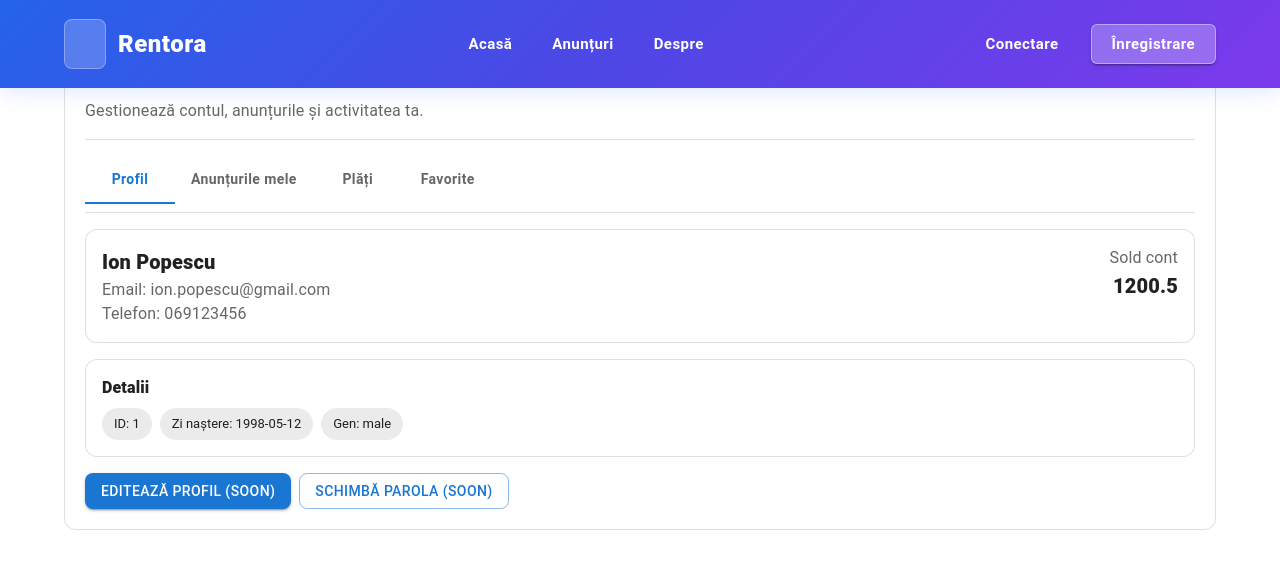
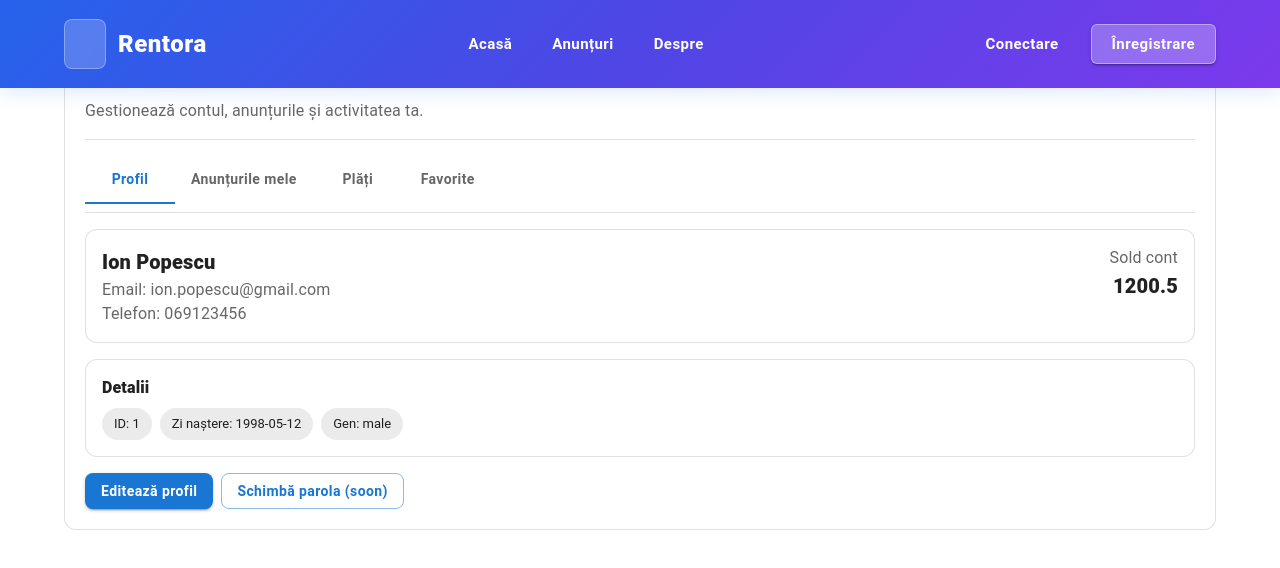
Before and after one commit to JanCojocari/TW_Project_Frontend, a React (Vite) app: page /dashboard in a window 1280 px wide. Shown: the top 568 px of the page. Built offline with nearby package versions, Linux system fonts and the light colour scheme; some icons are missing.

Commit message:
New Edit Profile Page

```diff
--- a/src/app/paths.ts
+++ b/src/app/paths.ts
@@ -8,5 +8,6 @@ export const paths = {
     general:"*",
     apartmentDetailRoute: "/apartments/:id",
     apartmentDetail: (id: number) => `/apartments/${id}`,
+    editProfile: "/dashboard/edit-profile",
 
 } as const;
--- a/src/app/routes.tsx
+++ b/src/app/routes.tsx
@@ -5,7 +5,8 @@ import Dashboard from "../pages/Dashboard";
 import About from "../pages/About";
 import { paths } from "./paths";
 import Listings from "../pages/Listings.tsx";
-import ApartmentDetail from "../pages/ApartmentDetail.tsx"
+import ApartmentDetail from "../pages/ApartmentDetail.tsx";
+import EditProfile from "../pages/EditProfile.tsx";
 
 // Trebuie de introdus rolul de chirias si de proprietar asa incat path-s sa se afiseze in dependenta de rol
 export const publicRoutes = [
@@ -22,6 +23,7 @@ export const privateRoutes = [
         role: "role",
     },
     { path: paths.apartmentDetailRoute, element: <ApartmentDetail /> },
+    { path: paths.editProfile, element: <EditProfile /> },
 
 ];
 
--- a/src/pages/Dashboard.tsx
+++ b/src/pages/Dashboard.tsx
@@ -1,4 +1,5 @@
 import { useMemo, useState } from "react";
+import { useNavigate } from "react-router-dom";
 import {
     Box,
     Button,
@@ -15,6 +16,7 @@ import {
 
 import { apartments } from "../mockdata/apartments";
 import { users } from "../mockdata/users";
+import { paths } from "../app/paths";
 
 type DashboardTab = 0 | 1 | 2 | 3;
 
@@ -37,6 +39,7 @@ function setFavorites(ids: number[]) {
 }
 
 export default function Dashboard() {
+    const navigate = useNavigate();
     const [tab, setTab] = useState<DashboardTab>(0);
 
     // TODO: replace with AuthContext later
@@ -97,7 +100,10 @@ export default function Dashboard() {
 
                 <Box sx={{ pt: 2 }}>
                     {tab === 0 && (
-                        <ProfileTab currentUser={currentUser} />
+                        <ProfileTab
+                            currentUser={currentUser}
+                            onEditProfile={() => navigate(paths.editProfile)}
+                        />
                     )}
 
                     {tab === 1 && (
@@ -127,7 +133,7 @@ export default function Dashboard() {
 
 /* ---------------- Tabs ---------------- */
 
-function ProfileTab({ currentUser }: { currentUser: any }) {
+function ProfileTab({ currentUser, onEditProfile }: { currentUser: any; onEditProfile: () => void }) {
     if (!currentUser) {
         return (
             <Typography color="text.secondary">
@@ -172,12 +178,15 @@ function ProfileTab({ currentUser }: { currentUser: any }) {
                 </Stack>
             </Paper>
 
-            {/* optional later: edit form */}
             <Stack direction="row" gap={1}>
-                <Button variant="contained" sx={{ borderRadius: 2 }}>
-                    Editează profil (soon)
+                <Button
+                    variant="contained"
+                    onClick={onEditProfile}
+                    sx={{ borderRadius: 2, textTransform: "none", fontWeight: 700 }}
+                >
+                    Editează profil
                 </Button>
-                <Button variant="outlined" sx={{ borderRadius: 2 }}>
+                <Button variant="outlined" sx={{ borderRadius: 2, textTransform: "none", fontWeight: 700 }}>
                     Schimbă parola (soon)
                 </Button>
             </Stack>
```
Also changed, not shown: 1 other file (tests, documents, lock files or other folders).
